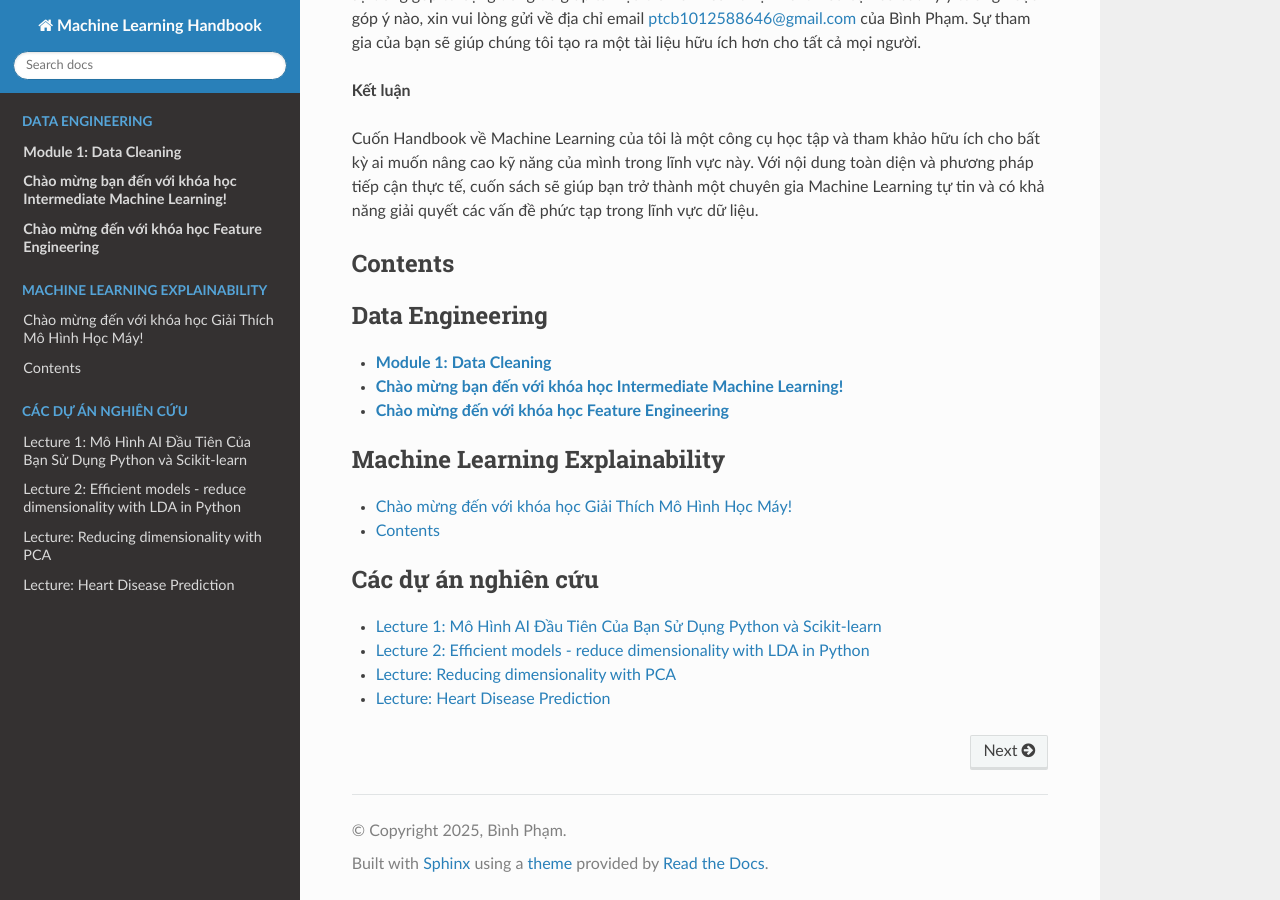
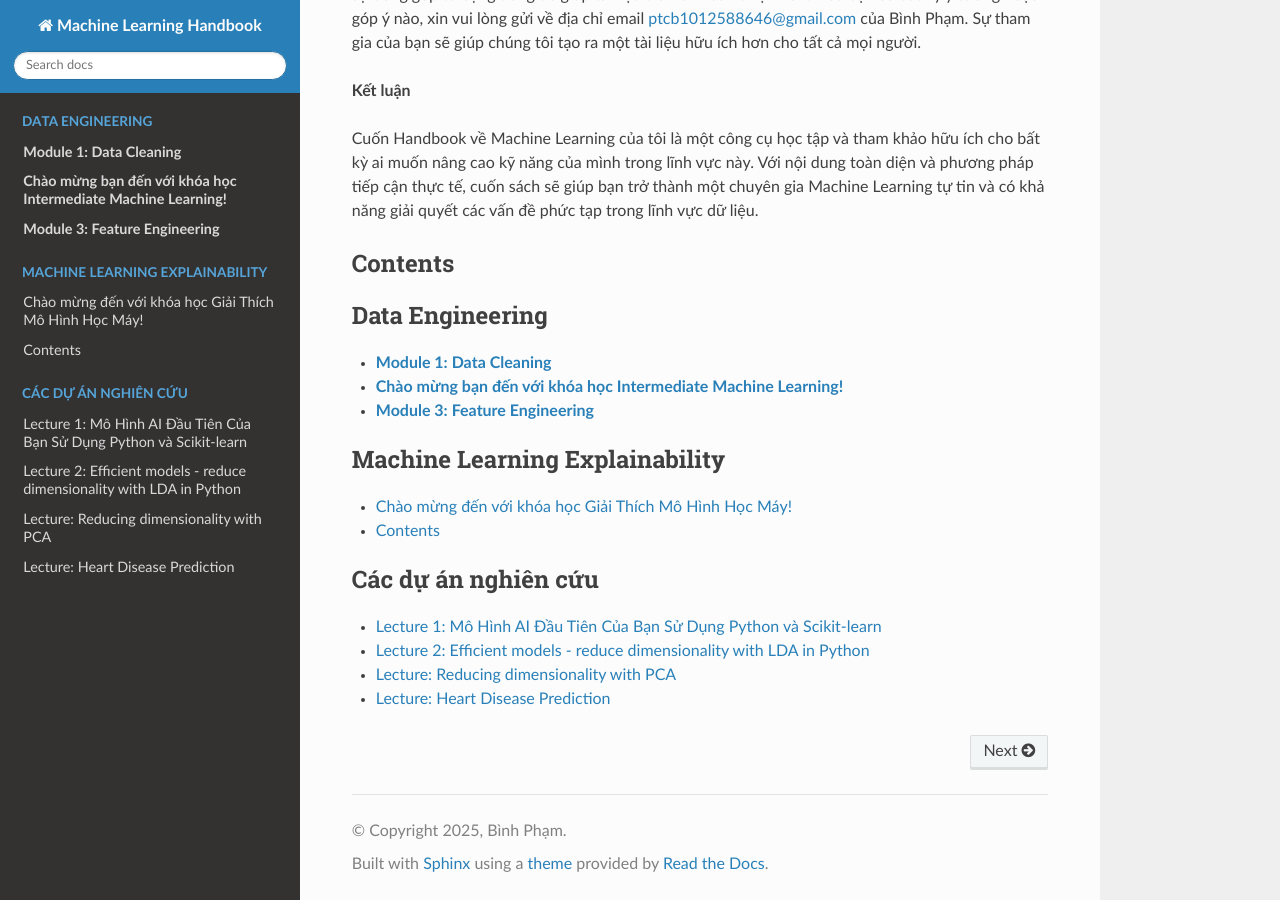
Before and after one commit to phambinh0826/ML1, a Sphinx documentation site: the page built from docs/source/index.rst, in a window 1280 px wide and 900 px high, scrolled down 873 px. Built offline with Sphinx 7.4.7 and the Read the Docs theme 3.1.0, drawn with Linux system fonts in a browser that asks for light colours; pages that are not in the unit, such as notebooks, are missing from menus.

Commit message:
Update index.rst

```diff
--- a/docs/source/Feature-Engineering/index.rst
+++ b/docs/source/Feature-Engineering/index.rst
@@ -1,4 +1,4 @@
-**Chào mừng đến với khóa học Feature Engineering**
+**Module 3: Feature Engineering**
 ===========================================================
 
 Các tính năng tốt hơn tạo nên các mô hình tốt hơn. Khám phá cách tận dụng tối đa dữ liệu của bạn.
```
Also changed, not shown: other parts of docs/source/Feature-Engineering/index.rst (+0 -2 lines).
